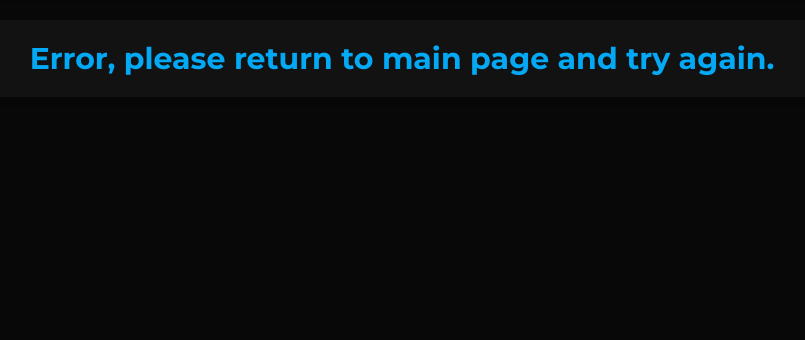
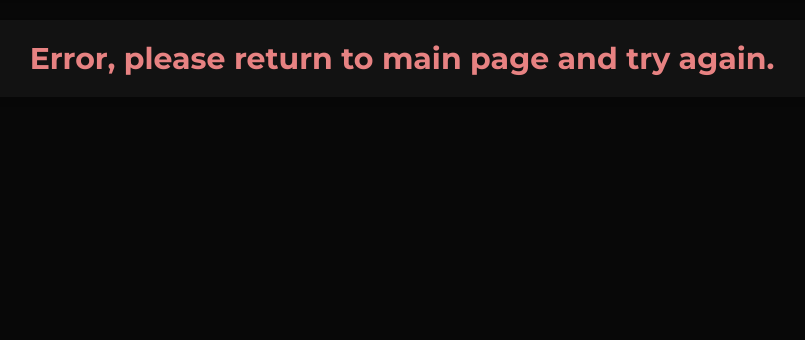
Before and after one commit to BlueMoon73/ftc-elo, a Flask app: template api/templates/error.html in a window 1280 px wide. Shown: the part 110-450 px from the top of the page, without its empty margins (238-1043 px from the left). Run offline with Flask 3, Linux system fonts and the light colour scheme; the template is opened without the code that fills it, so the values that code supplies are empty.

Commit message:
Update error.html

```diff
--- a/api/templates/error.html
+++ b/api/templates/error.html
@@ -20,7 +20,7 @@
   <main>
     <form action="/elo" method="get" class="combined-form">
 <!--      <h2> </h2>-->
-      <h2 style="display:inline;">Error, please return to main page and try again. </h2>
+      <h2 style="display:inline; color: var(--red-color);">Error, please return to main page and try again. </h2>
 <!--      <p class="elo-description">Calculated elo rating of: .</p>-->
 
 
```
